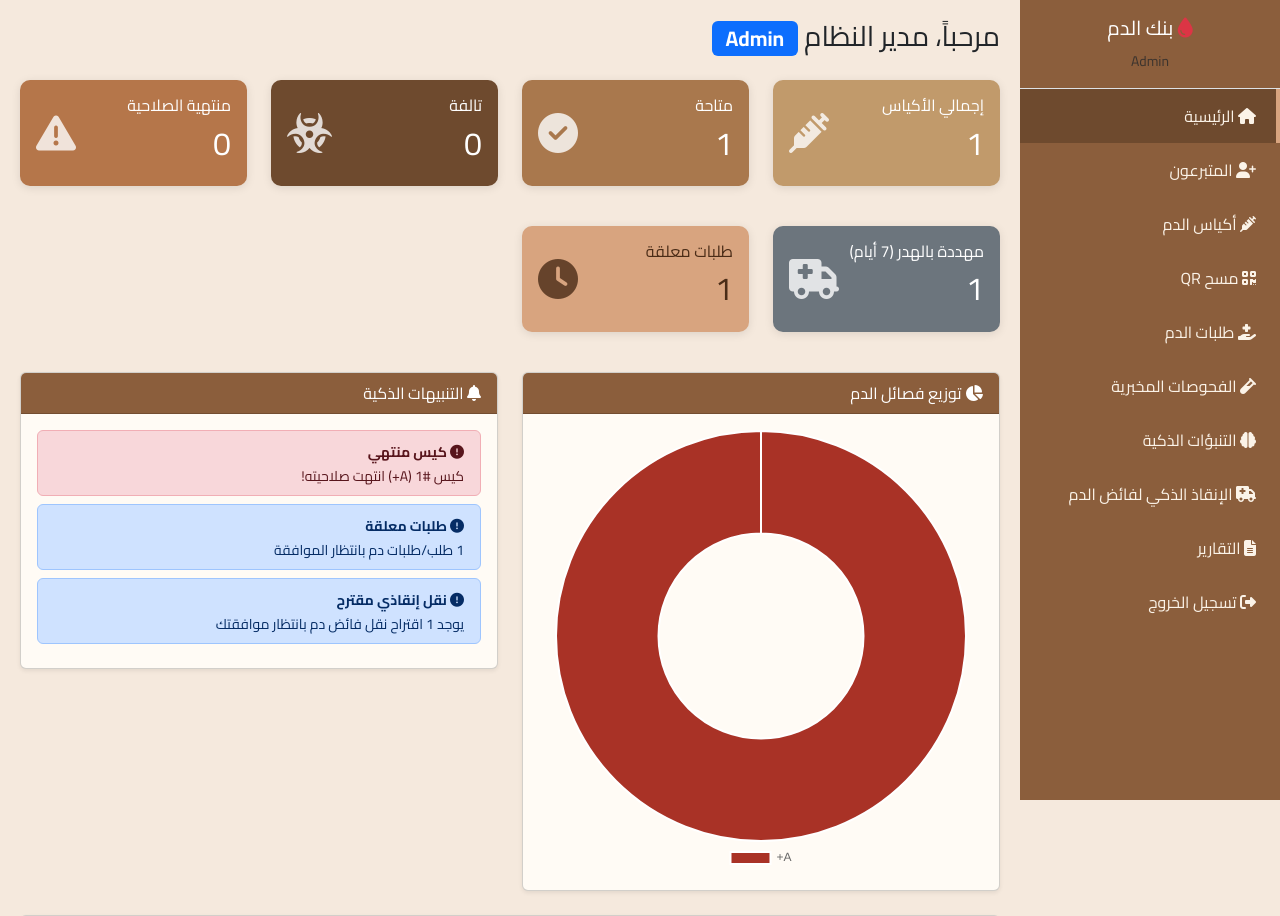
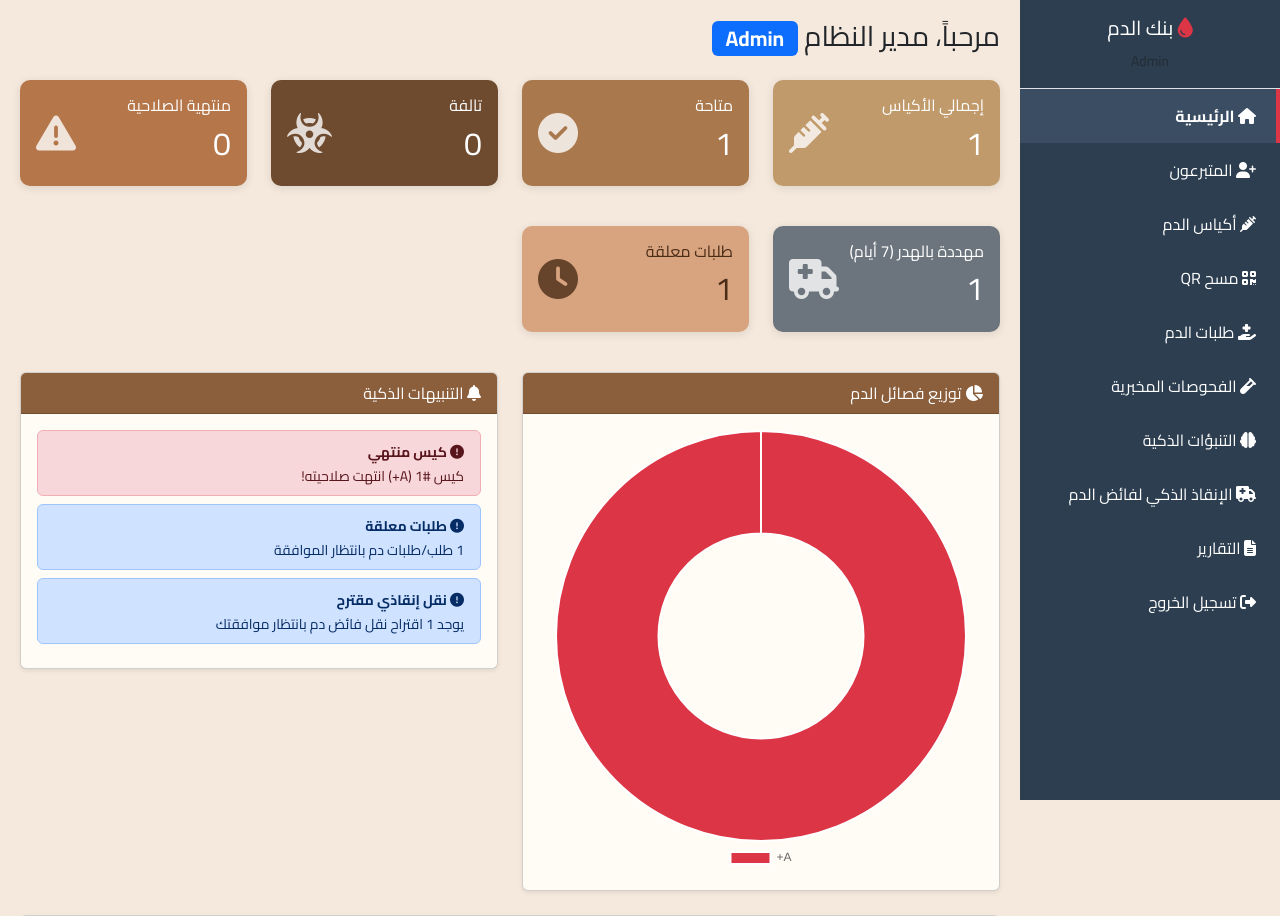
Before and after one commit to jbryl6302-afy/majb, a PHP site: page /predict/dashboard.php in a window 1280 px wide. Shown: the top 916 px of the page. Run offline with PHP 8.4, Linux system fonts and the light colour scheme; a user stored in the database is signed in; data comes from the database, SQL or seed files in the repository; tables that the repository leaves empty hold one stand-in row (values such as "Sample post"); data that the repository does not hold is empty; some libraries are stand-ins or nearby versions.

Commit message:
dashboard

```diff
--- a/dashboard.php
+++ b/dashboard.php
@@ -12,7 +12,7 @@ $stats = [
     'discarded'        => $pdo->query("SELECT COUNT(*) FROM BloodBags WHERE status='Discarded'")->fetchColumn(),
     'expired'          => $pdo->query("SELECT COUNT(*) FROM BloodBags WHERE status='Expired'")->fetchColumn(),
     'pending_requests' => $pdo->query("SELECT COUNT(*) FROM BloodRequests WHERE status='Pending'")->fetchColumn(),
-    'wasted_risk'        => $pdo->query("SELECT COUNT(*) FROM BloodBags WHERE status='Available' AND expiry_date <= DATE_ADD(NOW(), INTERVAL 7 DAY)")->fetchColumn(),
+    'wasted_risk'      => $pdo->query("SELECT COUNT(*) FROM BloodBags WHERE status='Available' AND expiry_date <= DATE_ADD(NOW(), INTERVAL 7 DAY)")->fetchColumn(),
 ];
 
 $bloodTypes = $pdo->query("SELECT blood_type, COUNT(*) as count FROM BloodBags WHERE status='Available' GROUP BY blood_type ORDER BY blood_type")->fetchAll();
@@ -20,6 +20,18 @@ $recentTracking = $pdo->query("SELECT t.*, b.qr_code, u.full_name as performer F
 
 require_once 'includes/header.php';
 ?>
+
+<style>
+/* القائمة الجانبية بلون أزرق رمادي داكن */
+.sidebar { background: #2C3E50 !important; }
+.sidebar a { color: #fff !important; border-right: 4px solid transparent; }
+.sidebar a:hover { background: rgba(255,255,255,.08) !important; }
+.sidebar a.active {
+    background: #3A4D63 !important;
+    border-right-color: #DC3545;
+    font-weight: 700;
+}
+</style>
 
 <div class="d-flex">
     <div class="sidebar">
@@ -46,7 +58,6 @@ require_once 'includes/header.php';
 
         <!-- ─── كروت الإحصائيات ─── -->
         <div class="row mb-4">
-            <!-- إجمالي الأكياس -->
             <div class="col-md-3 mb-3">
                 <div class="card stat-card bg-primary text-white">
                     <div class="card-body d-flex justify-content-between align-items-center">
@@ -58,7 +69,6 @@ require_once 'includes/header.php';
                     </div>
                 </div>
             </div>
-            <!-- المتاحة -->
             <div class="col-md-3 mb-3">
                 <div class="card stat-card bg-success text-white">
                     <div class="card-body d-flex justify-content-between align-items-center">
@@ -70,7 +80,6 @@ require_once 'includes/header.php';
                     </div>
                 </div>
             </div>
-            <!-- 🆕 التالفة (فحوصات إيجابية) -->
             <div class="col-md-3 mb-3">
                 <div class="card stat-card bg-dark text-white">
                     <div class="card-body d-flex justify-content-between align-items-center">
@@ -82,7 +91,6 @@ require_once 'includes/header.php';
                     </div>
                 </div>
             </div>
-            <!-- منتهية الصلاحية -->
             <div class="col-md-3 mb-3">
                 <div class="card stat-card bg-danger text-white">
                     <div class="card-body d-flex justify-content-between align-items-center">
@@ -96,7 +104,7 @@ require_once 'includes/header.php';
             </div>
         </div>
 
-        <!-- صف ثاني: طلبات معلقة -->
+        <!-- صف ثاني -->
         <div class="row mb-4">
             <div class="col-md-3 mb-3">
                 <div class="card stat-card bg-secondary text-white">
@@ -178,7 +186,7 @@ new Chart(ctx, {
         labels: <?php echo json_encode(array_column($bloodTypes, 'blood_type')); ?>,
         datasets: [{
             data: <?php echo json_encode(array_column($bloodTypes, 'count')); ?>,
-           backgroundColor: ['#A93226', '#3B2410', '#C9962F', '#3F6E3A', '#8B5E3C', '#D98E73', '#7F8C8D', '#E8C98A'],
+                        backgroundColor: ['#DC3545', '#0D6EFD', '#198754', '#FFC107', '#6C757D', '#0DCAF0', '#212529', '#FD7E14']
         }]
     },
     options: { responsive: true, plugins: { legend: { position: 'bottom' } } }
```
